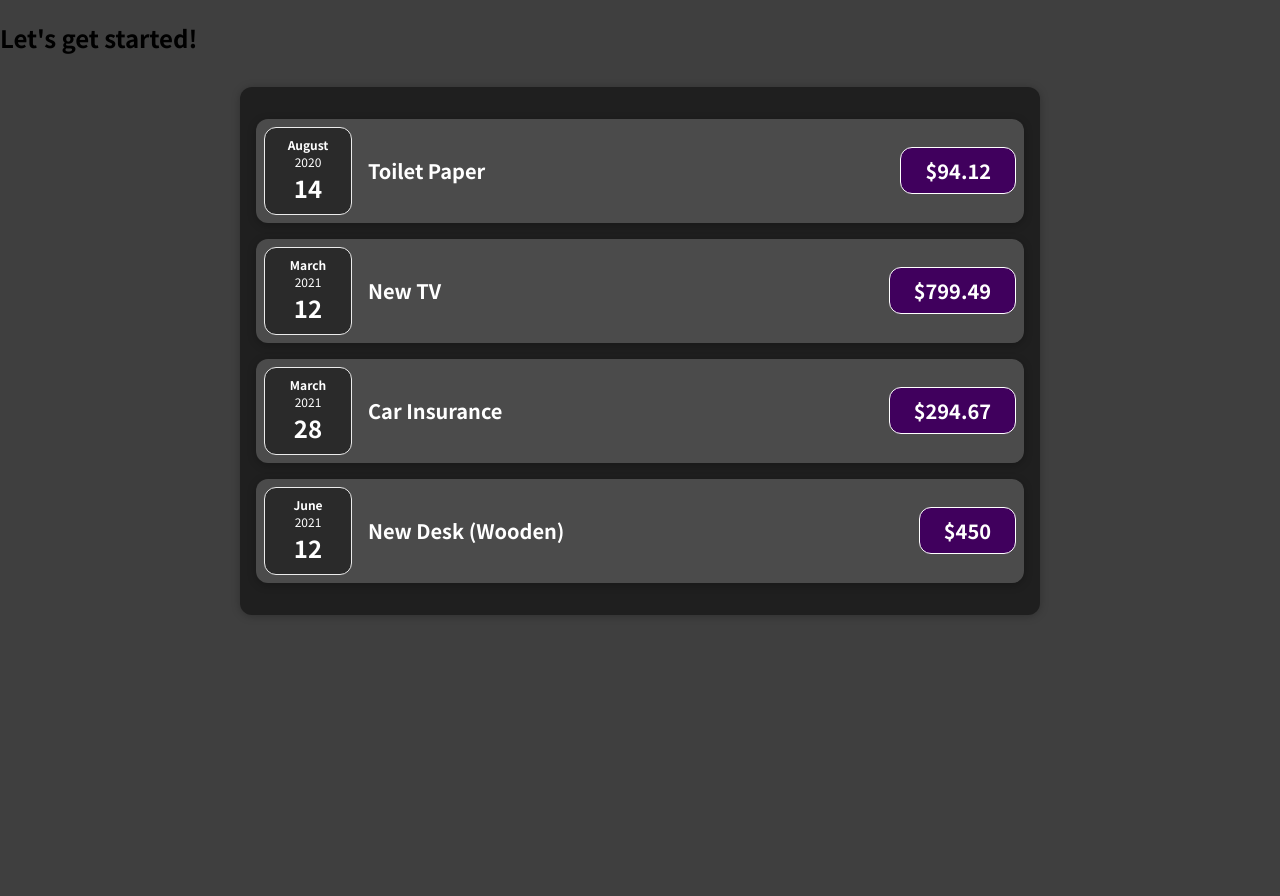
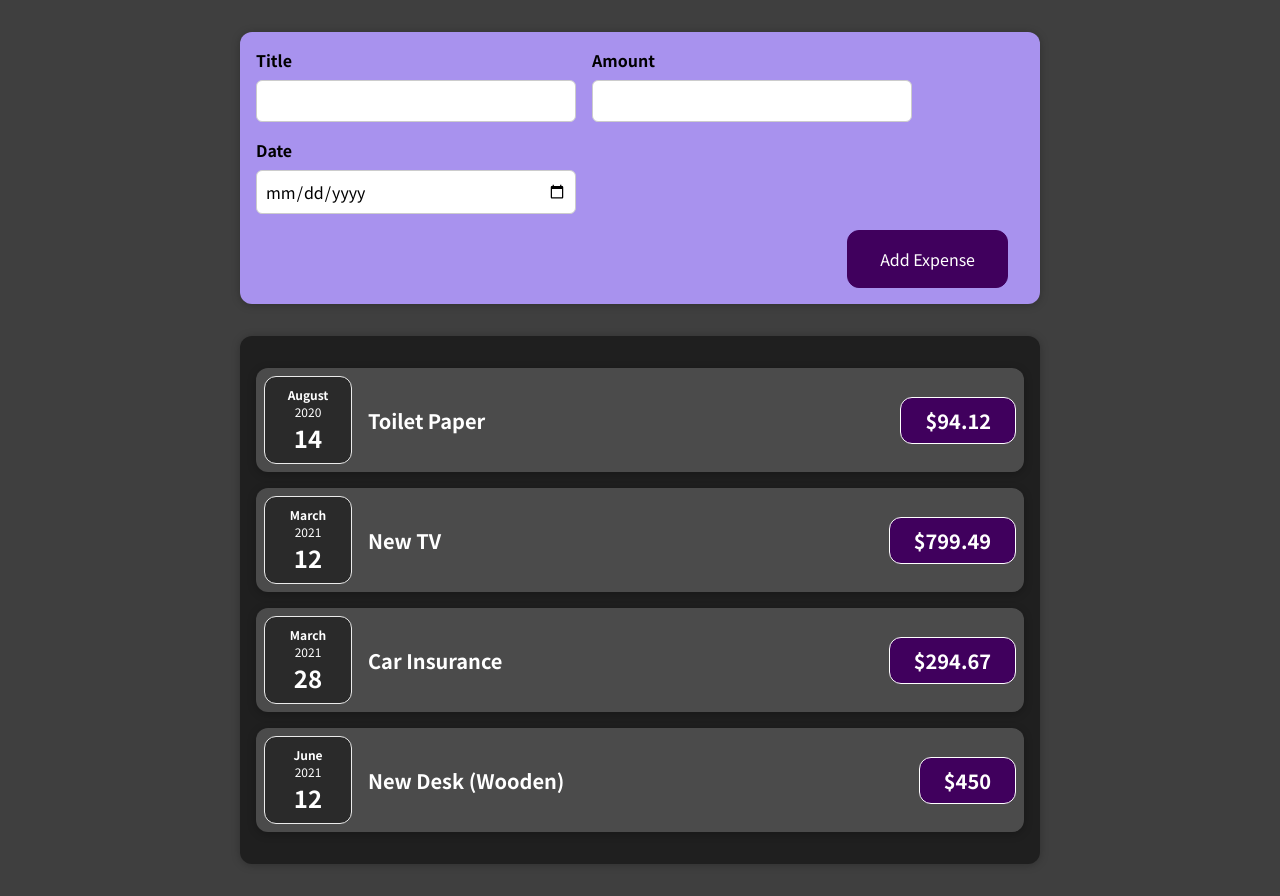
Before and after one commit to KNMohamed/react-complete-guide, a React (Create React App) app: page / in a window 1280 px wide. Before the commit the page ends 800 px from the top, so only its background shows below. Built offline with nearby package versions, Linux system fonts and the light colour scheme.

Commit message:
Add new expense state handling

```diff
--- a/src/App.js
+++ b/src/App.js
@@ -1,6 +1,9 @@
+import React from 'react';
+
+import NewExpense from './components/NewExpense/NewExpense';
 import Expenses from './components/Expenses/Expenses';
 
-export default function App() {
+const App = () => {
   const expenses = [
     {
       id: 'e1',
@@ -25,8 +28,10 @@
 
   return (
     <div>
-      <h2>Let's get started!</h2>
+      <NewExpense />
       <Expenses items={expenses} />
     </div>
   );
-}
+};
+
+export default App;
--- a/src/components/NewExpense/ExpenseForm.js
+++ b/src/components/NewExpense/ExpenseForm.js
@@ -1,6 +1,66 @@
-import React from 'react';
-import './ExpenseForm';
+import React, { useState } from 'react';
+import './ExpenseForm.css';
 
-export default function ExpenseForm() {
-  return <form></form>;
-}
+const ExpenseForm = () => {
+  const [enteredTitle, setEnteredTitle] = useState('');
+  const [enteredAmount, setEnteredAmount] = useState('');
+  const [enteredDate, setEnteredDate] = useState('');
+
+  const titleChangeHandler = (event) => {
+    setEnteredTitle(event.target.value);
+  };
+
+  const amountChangeHandler = (event) => {
+    setEnteredAmount(event.target.value);
+  };
+
+  const dateChangeHandler = (event) => {
+    setEnteredDate(event.target.value);
+  };
+
+  const submitHandler = (event) => {
+    event.preventDefault();
+
+    const expenseData = {
+      title: enteredTitle,
+      amount: enteredAmount,
+      date: new Date(enteredDate),
+    };
+
+    console.log(expenseData);
+  };
+
+  return (
+    <form onSubmit={submitHandler}>
+      <div className='new-expense__controls'>
+        <div className='new-expense__control'>
+          <label>Title</label>
+          <input type='text' onChange={titleChangeHandler} />
+        </div>
+        <div className='new-expense__control'>
+          <label>Amount</label>
+          <input
+            type='number'
+            min='0.01'
+            step='0.01'
+            onChange={amountChangeHandler}
+          />
+        </div>
+        <div className='new-expense__control'>
+          <label>Date</label>
+          <input
+            type='date'
+            min='2019-01-01'
+            max='2022-12-31'
+            onChange={dateChangeHandler}
+          />
+        </div>
+      </div>
+      <div className='new-expense__actions'>
+        <button type='submit'>Add Expense</button>
+      </div>
+    </form>
+  );
+};
+
+export default ExpenseForm;
--- a/src/components/NewExpense/NewExpense.js
+++ b/src/components/NewExpense/NewExpense.js
@@ -4,7 +4,7 @@
 
 export default function NewExpense() {
   return (
-    <div>
+    <div className='new-expense'>
       <ExpenseForm></ExpenseForm>
     </div>
   );
```
Also changed, not shown: 1 other file (tests, documents, lock files or other folders).
